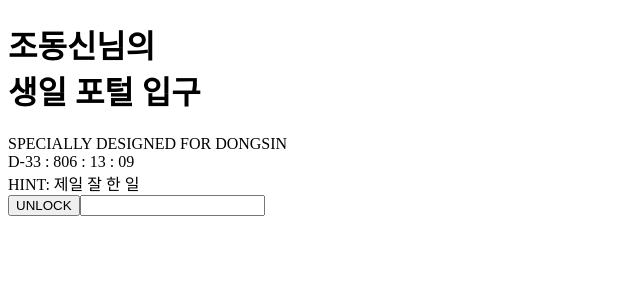
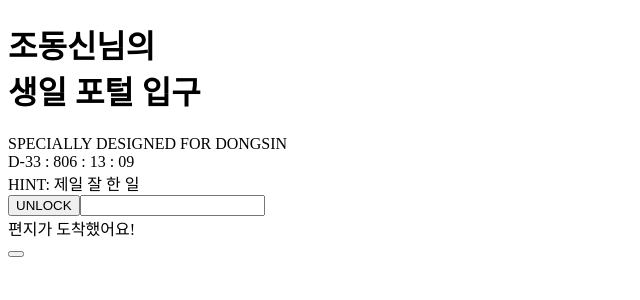
Before and after one commit to seoheehann/birthday, a React (Vite) app: page / in a window 1280 px wide. Shown: the top 300 px of the page, without its empty margins (0-640 px from the left). Built offline with nearby package versions, Linux system fonts and the light colour scheme; no server answers; the HTML template or start-up script is replaced by a standard one.

Commit message:
Keep birthday letter available on welcome screen

```diff
--- a/src/components/Welcome.jsx
+++ b/src/components/Welcome.jsx
@@ -62,8 +62,6 @@ export default function Welcome({ onStart }){
   }
 
   const fireworksActive = fireworks
-  const shouldShowLetterMessage = fireworksActive
-  const letterMessage = '편지가 도착했어요!'
 
   return (
     <div className={`screen welcome-screen ${anim === 'shake' ? 'shake' : ''}`}>
@@ -105,11 +103,8 @@ export default function Welcome({ onStart }){
             setPin(v)
           }}
         />
-        {fireworksActive && (
         <div className="letter-wrapper">
-            {shouldShowLetterMessage && (
-              <div className="letter-message">{letterMessage}</div>
-            )}
+          <div className="letter-message">편지가 도착했어요!</div>
           <button
             type="button"
             className={`letter-envelope ${letterOpened ? 'opened' : ''}`}
@@ -121,7 +116,6 @@ export default function Welcome({ onStart }){
             <span className="letter-seal" aria-hidden="true" />
           </button>
         </div>
-        )}
 
         {letterOpened && <BirthdayLetter onClose={() => setLetterOpened(false)} />}
 
```
Lines whose indentation alone changed are shown as unchanged.
